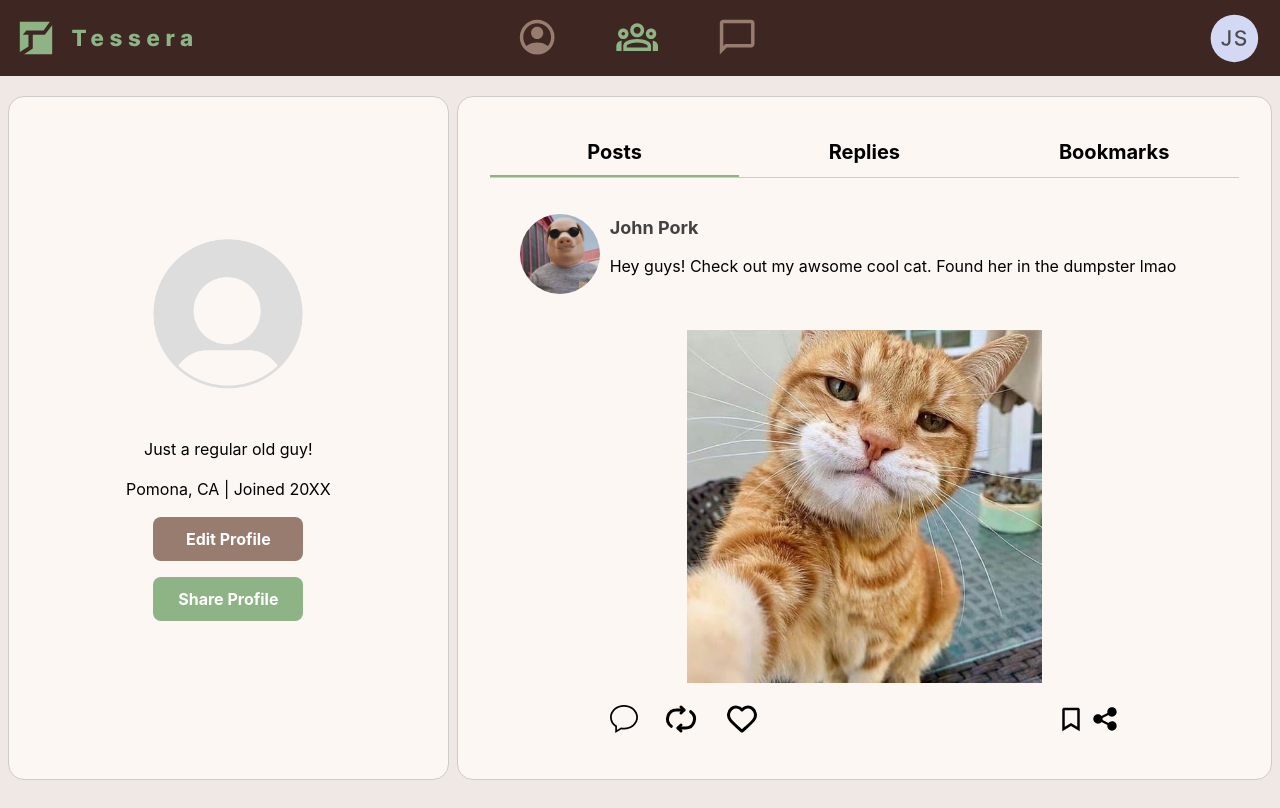
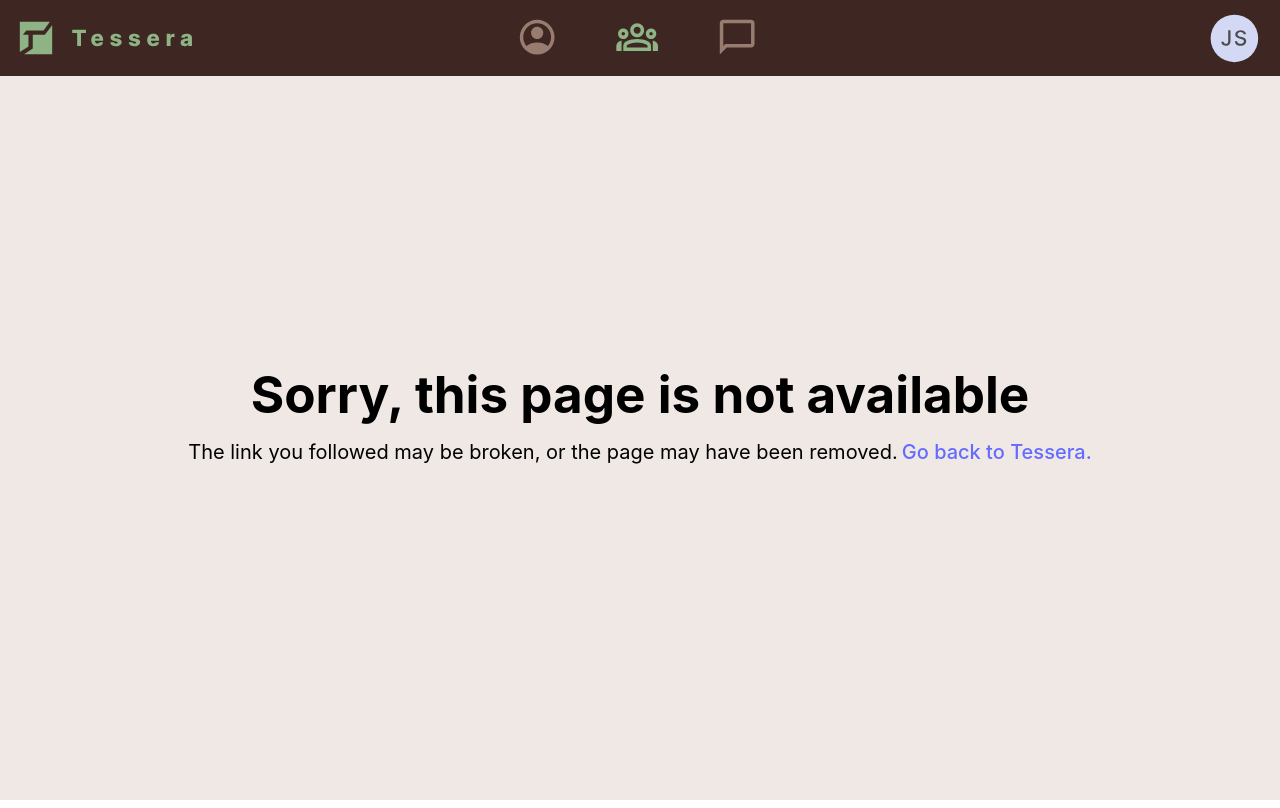
Before and after one commit to omarcruz999/Tessera, a React (Vite) app: page /error in a window 1280 px wide. Built offline with nearby package versions, Linux system fonts and the light colour scheme; no server answers; the database is empty; sample sign-in values are in the browser's storage.

Commit message:
Created an Error Page

```diff
--- a/src/App.tsx
+++ b/src/App.tsx
@@ -8,6 +8,7 @@ import DirectMessages from "./pages/DirectMessages";
 import Landing from "./pages/Landing";
 import { UserContext } from "./UserContext";
 import ProfileWrapper from "./pages/ProfileWrapper";
+import ErrorPage from "./pages/ErrorPage";
 
 function App() {
   const userContext = useContext(UserContext);
@@ -46,6 +47,9 @@ function App() {
             {/* Dynamic profile route for other users */}
             <Route path="/:username" element={<ProfileWrapper />} />
 
+            {/* Dynamic profile route for other users */}
+            <Route path="/error" element={<ErrorPage />} />
+
             <Route path="/direct-messages" element={<DirectMessages />} />
             {/* Redirect to home if user tries to access landing page while logged in */}
             <Route path="/landing" element={<Navigate to="/" replace />} />
--- /dev/null
+++ b/src/pages/ErrorPage.tsx
@@ -0,0 +1,15 @@
+function ErrorPage() {
+    return (
+        <div id="Error Content" className="w-full min-h-[calc(100vh-64px)] flex items-center justify-center text-center p-4 overflow-hidden">
+            <div className="flex flex-col items-center">
+                <h1 className="text-2xl font-bold mb-4 text-black">Sorry, this page is not available</h1>
+                <div className="flex">
+                    <p className="text-xl text-black">The link you followed may be broken, or the page may have been removed.</p>
+                    <a className="text-xl ml-1" href="/">Go back to Tessera.</a>
+                </div>
+            </div>
+        </div>
+    )
+}
+
+export default ErrorPage
```
